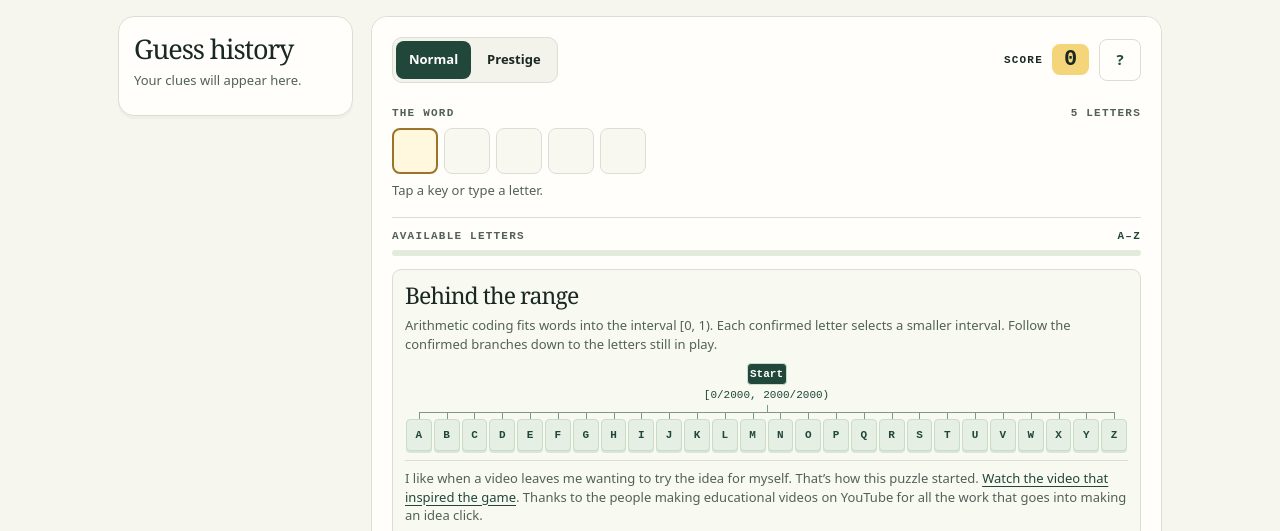
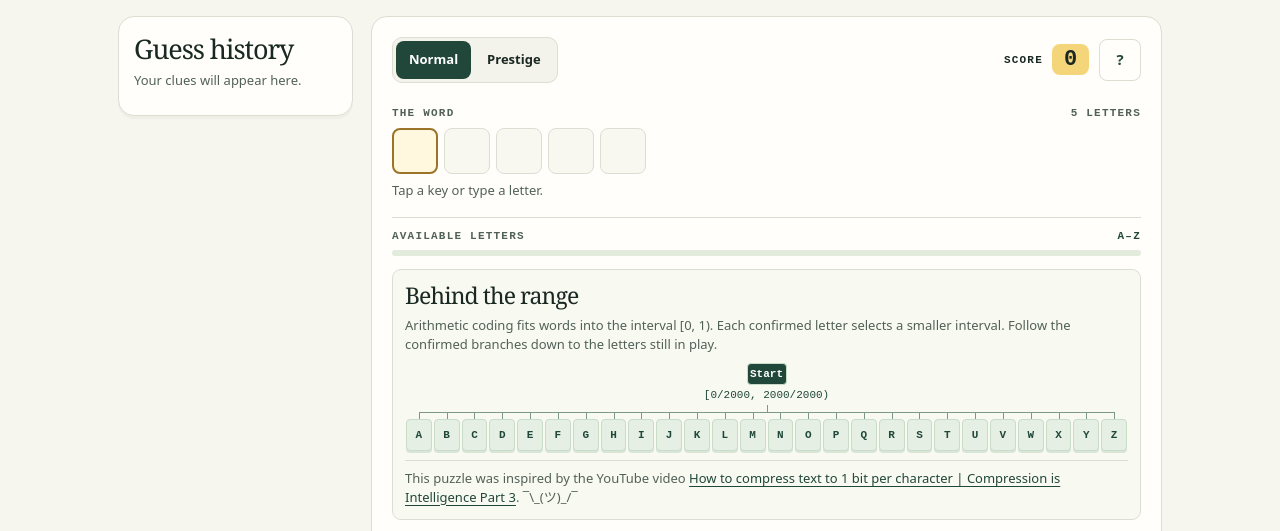
Before and after one commit to aThousandCarets/letterbearings, a plain HTML site: page index.html in a window 1280 px wide. Both pictures are taken after a click on the button "What's the math". Shown: the part 230-761 px from the top of the page. Drawn offline with Linux system fonts and the light colour scheme.

Commit message:
Update index.html
Shortened inspiration text

```diff
--- a/index.html
+++ b/index.html
@@ -287,7 +287,7 @@ main.wrap > .foot {
         <h2 id="math-heading">Behind the range</h2>
         <p>Arithmetic coding fits words into the interval [0, 1). Each confirmed letter selects a smaller interval. Follow the confirmed branches down to the letters still in play.</p>
         <div id="branches" class="branches" aria-label="Arithmetic coding branches"></div>
-        <p class="math-credit">I like when a video leaves me wanting to try the idea for myself. That’s how this puzzle started.  <a href="https://www.youtube.com/watch?v=qbsb9DpdZ6s" target="_blank" rel="noopener noreferrer">Watch the video that inspired the game</a>. Thanks to the people making educational videos on YouTube for all the work that goes into making an idea click.</p>
+        <p class="math-credit">This puzzle was inspired by the YouTube video <a href="https://www.youtube.com/watch?v=qbsb9DpdZ6s" target="_blank" rel="noopener noreferrer">How to compress text to 1 bit per character | Compression is Intelligence Part 3</a>. ¯\_(ツ)_/¯ </p>
       </section>
       <div id="play">
         <div id="keyboard" class="keys" role="group" aria-label="Letter keyboard"></div>
```
